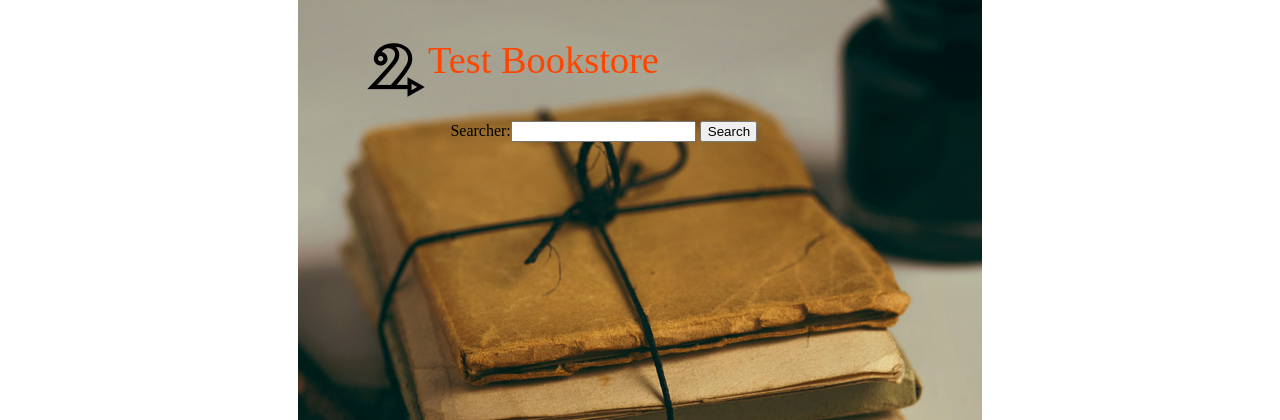
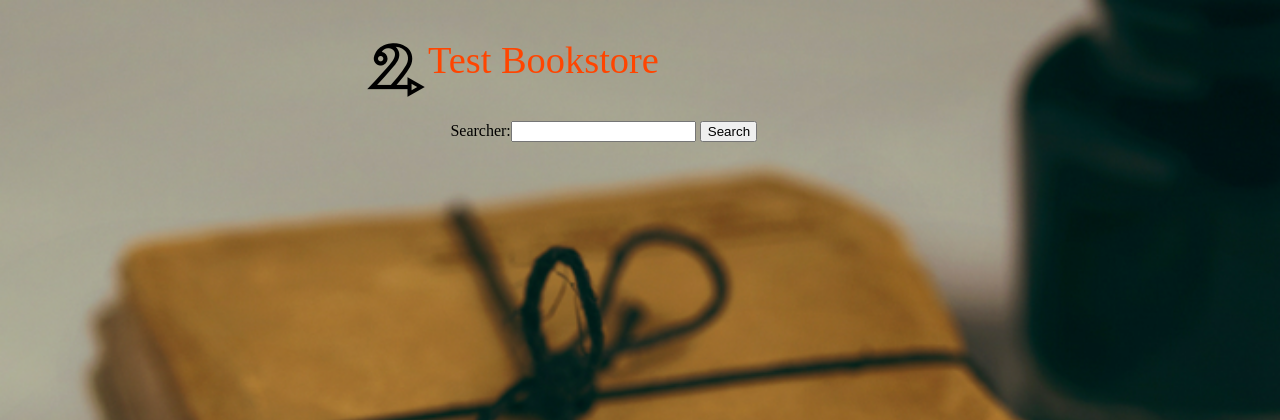
Before and after one commit to bthomp24/D2D-Test-Bookstore, a Django app: page /bookstore/ in a window 1280 px wide. Shown: the top 420 px of the page. Run offline with Django 3.2, Linux system fonts and the light colour scheme.

Commit message:
changed background size to fill the screen

```diff
--- a/D2D_project/test_bookstore/static/test_bookstore/search_page_style.css
+++ b/D2D_project/test_bookstore/static/test_bookstore/search_page_style.css
@@ -2,8 +2,8 @@ body {
     background-image: url("test bookstore search page.png");
     background-repeat: no-repeat;
     background-position: top center;
-    /*background-size: 100%;*/
-  }
+    background-size: 100%;
+}
 #searchBar {
     border-radius: 25px;
     width: 70%
```
